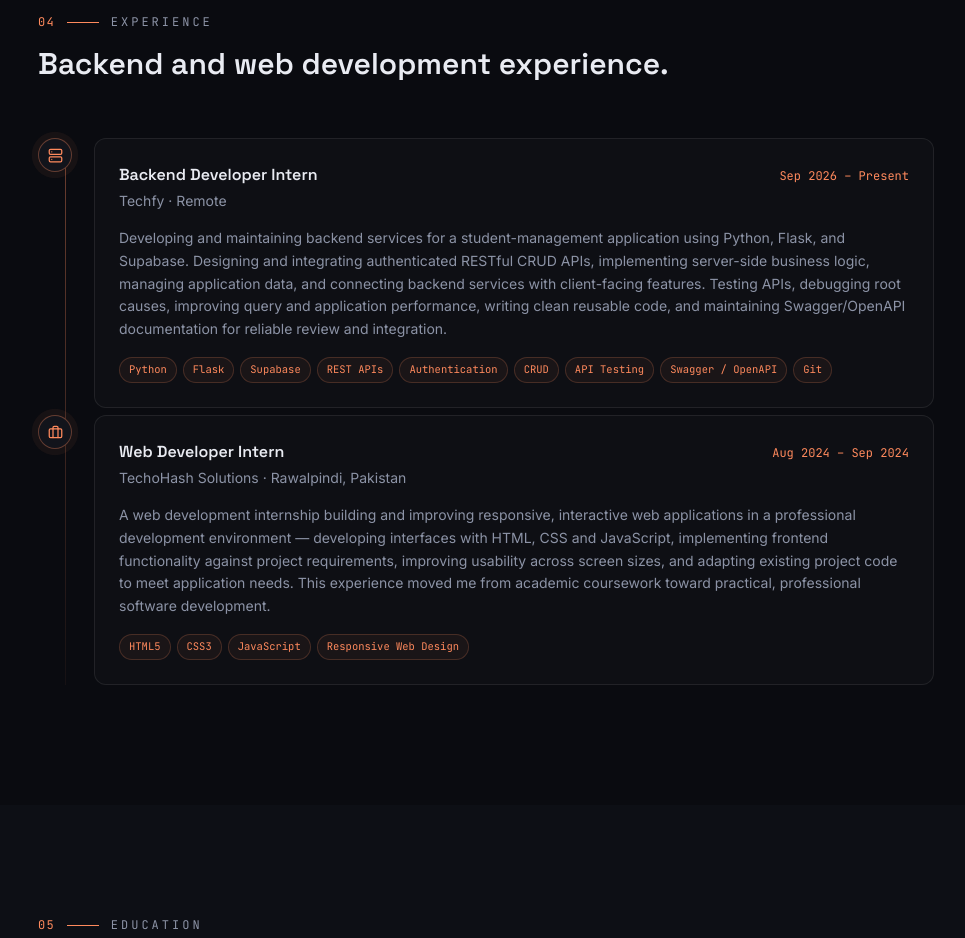
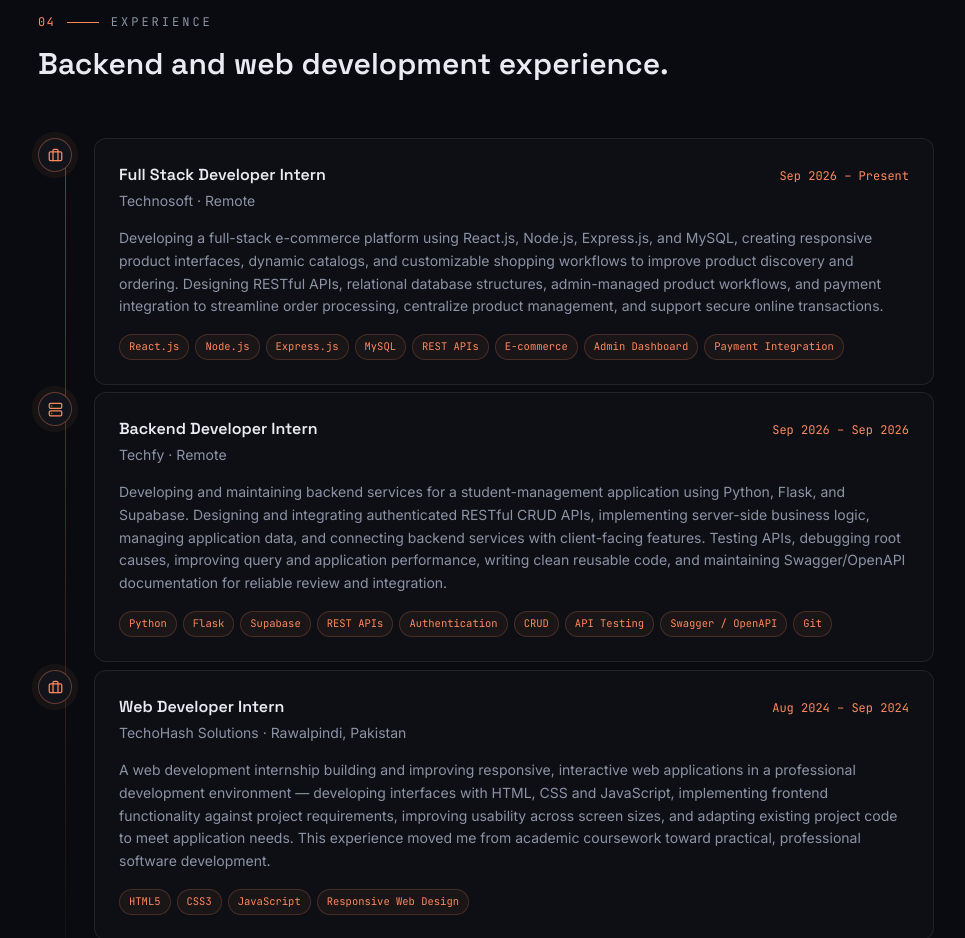
Before and after one commit to sehrishsiddique853/portfolio, a React (Vite) app: page / in a window 1280 px wide. Shown: the part 4080-5018 px from the top of the page, without its empty margins (154-1119 px from the left). Built offline with nearby package versions, Linux system fonts and the light colour scheme.

Commit message:
Add Technosoft internship and set Techfy end date to September 2026

```diff
--- a/src/App.jsx
+++ b/src/App.jsx
@@ -1037,15 +1037,24 @@ function Experience() {
           <span className="absolute left-[27px] top-2 bottom-2 w-px timeline-line" />
           <TimelineEntry
             index={0}
+            icon={Briefcase}
+            role="Full Stack Developer Intern"
+            org="Technosoft · Remote"
+            meta="Sep 2026 – Present"
+            body="Developing a full-stack e-commerce platform using React.js, Node.js, Express.js, and MySQL, creating responsive product interfaces, dynamic catalogs, and customizable shopping workflows to improve product discovery and ordering. Designing RESTful APIs, relational database structures, admin-managed product workflows, and payment integration to streamline order processing, centralize product management, and support secure online transactions."
+            tags={["React.js", "Node.js", "Express.js", "MySQL", "REST APIs", "E-commerce", "Admin Dashboard", "Payment Integration"]}
+          />
+          <TimelineEntry
+            index={1}
             icon={Server}
             role="Backend Developer Intern"
             org="Techfy · Remote"
-            meta="Sep 2026 – Present"
+            meta="Sep 2026 – Sep 2026"
             body="Developing and maintaining backend services for a student-management application using Python, Flask, and Supabase. Designing and integrating authenticated RESTful CRUD APIs, implementing server-side business logic, managing application data, and connecting backend services with client-facing features. Testing APIs, debugging root causes, improving query and application performance, writing clean reusable code, and maintaining Swagger/OpenAPI documentation for reliable review and integration."
             tags={["Python", "Flask", "Supabase", "REST APIs", "Authentication", "CRUD", "API Testing", "Swagger / OpenAPI", "Git"]}
           />
           <TimelineEntry
-            index={1}
+            index={2}
             icon={Briefcase}
             role="Web Developer Intern"
             org="TechoHash Solutions · Rawalpindi, Pakistan"
```
